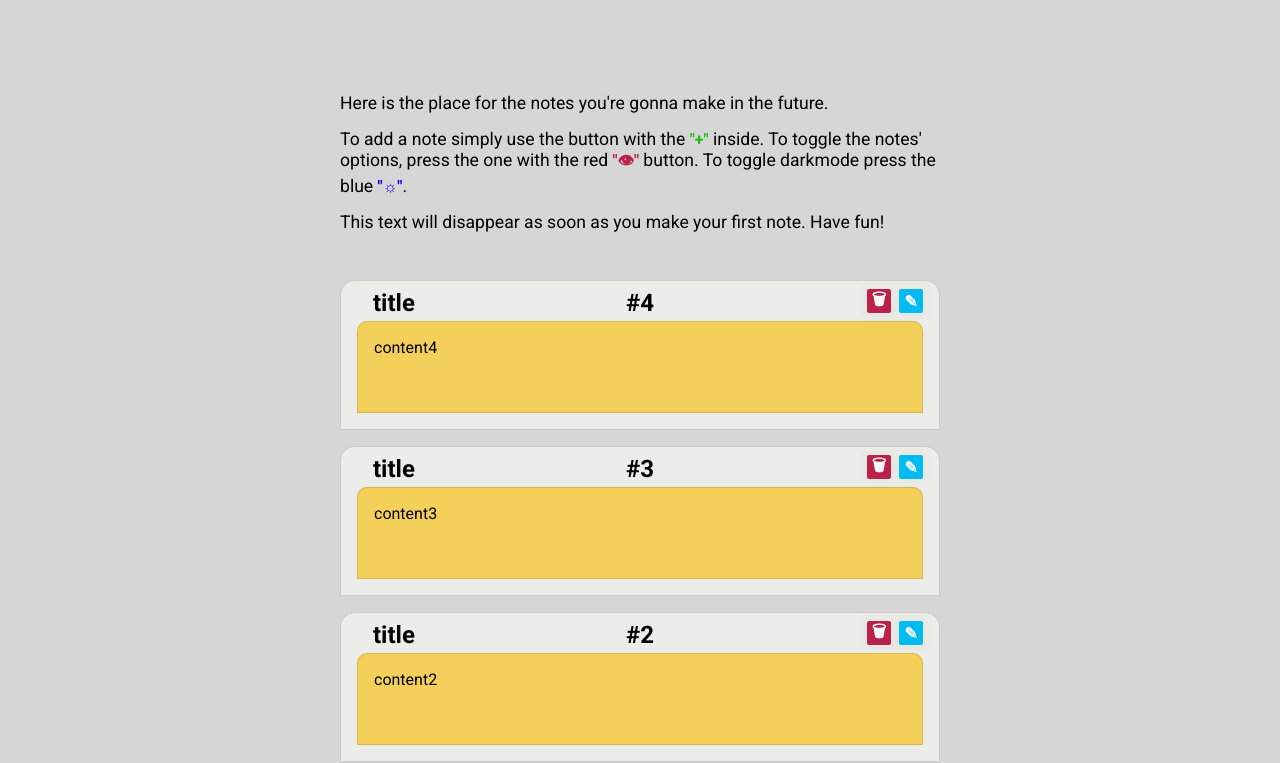
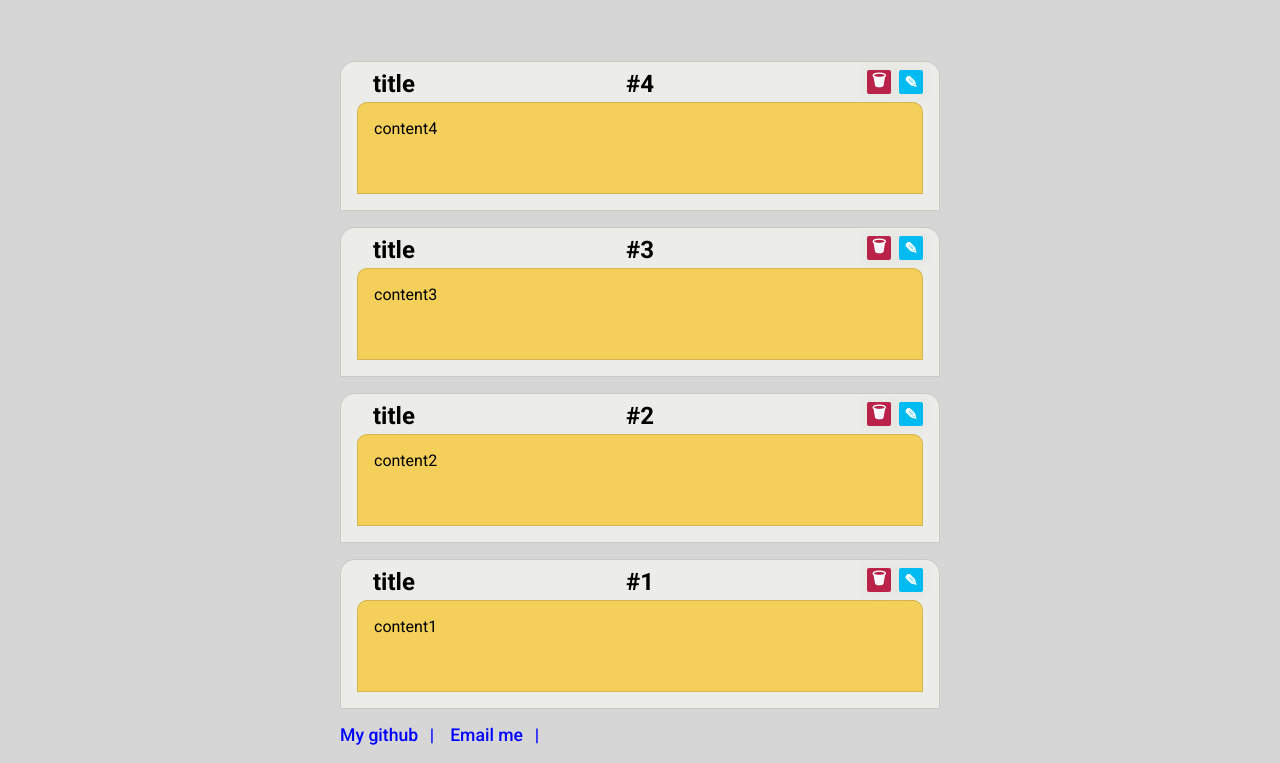
Before and after one commit to pufex/notepad, a plain HTML site: page index.html in a window 1280 px wide. Shown: the part 67-830 px from the top of the page. Drawn offline with Linux system fonts and the light colour scheme.

Commit message:
Update index.html

```diff
--- a/index.html
+++ b/index.html
@@ -109,18 +109,6 @@
             <input type="submit" value="Submit">
         </form>
         <div class="container-item notes">
-            <p class="text-paragraph margin-top">
-                Here is the place for the notes you're gonna make in the future.
-            </p>
-            <p class="text-paragraph">
-                To add a note simply use the button with the <i class="mark-text-green">"+"</i> inside. To toggle the notes' options, press the one with the red <i class="mark-text-red">"👁"</i> button. To toggle darkmode press the blue <i class="mark-text-blue">"☼"</i>.
-            </p>
-            <p class="text-paragraph mobile-text">
-                If you're viewing this site on a mobile device, click on the "≣" icon to open a menu with the controls mentioned earlier.
-            </p>
-            <p class="text-paragraph text-paragraph--last">
-                This text will disappear as soon as you make your first note. Have fun!
-            </p>
         </div>
         <footer class="footer">
             <a class="footer-link" href="https://github.com/pufex" target="_blank">My github</a>
```
